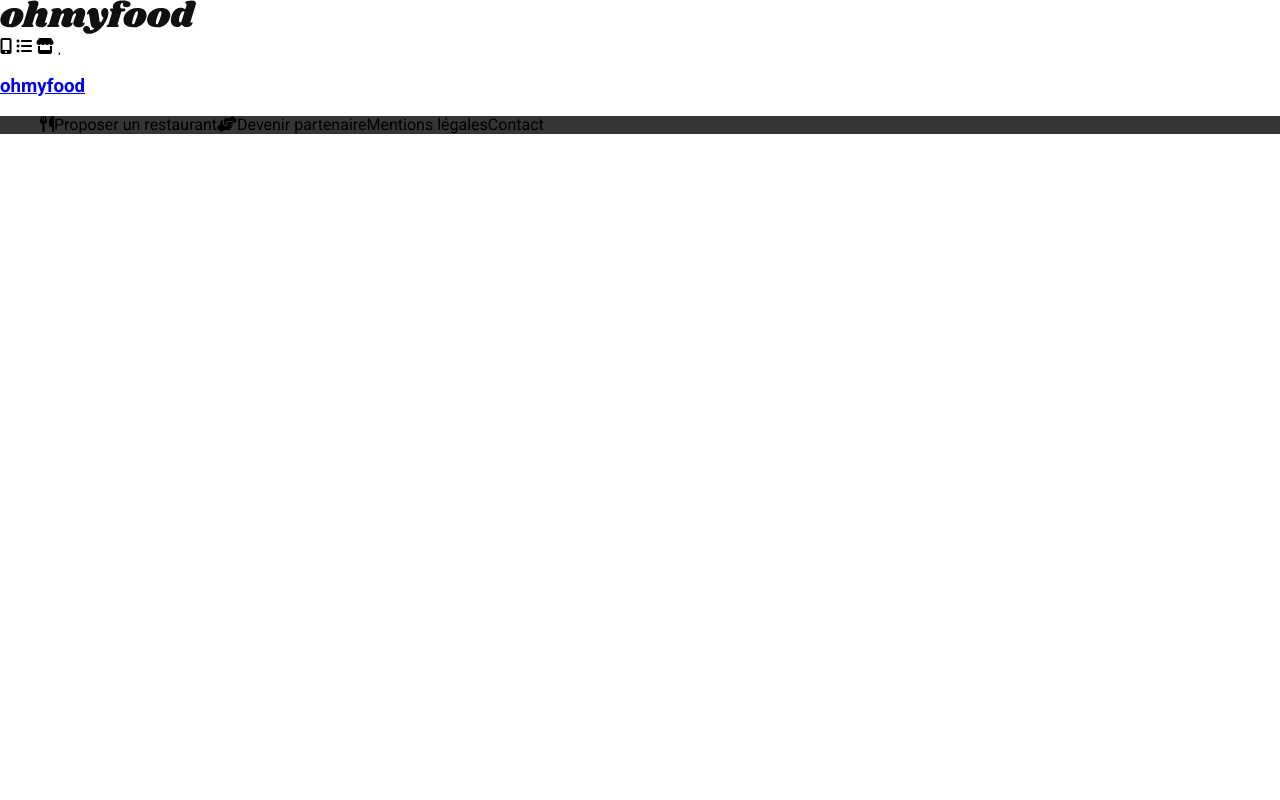
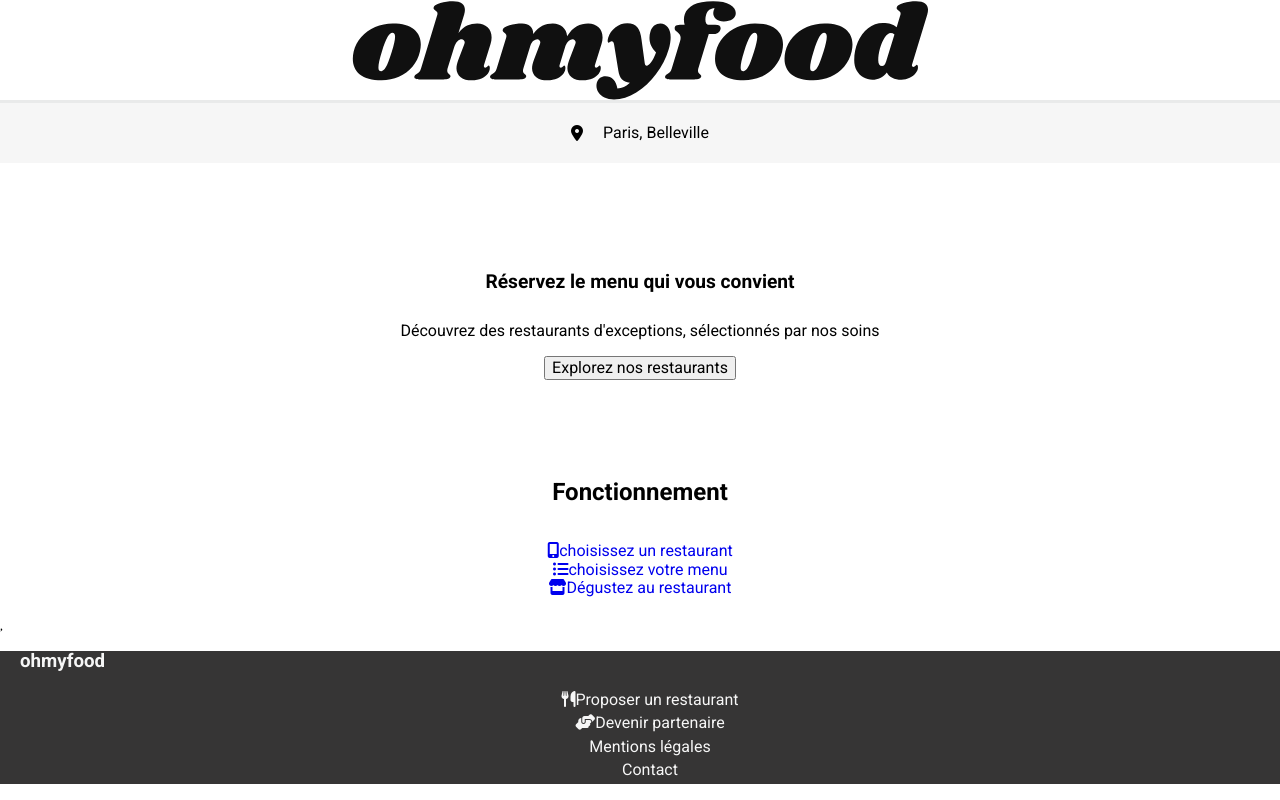
Before and after one commit to icode-life/P3, a website: page index.html in a window 1280 px wide. Drawn offline with Linux system fonts and the light colour scheme; a web font is replaced by a local one.

Commit message:
structure de la landing page

```diff
--- a/index.html
+++ b/index.html
@@ -20,10 +20,23 @@
             <img src="./assets/logo/ohmyfood@2x.svg" alt="logo ohmyfood">
         </header>
         <main>
-            <!-- icones fontawesome pour menu-->
-            <i class="fa-solid fa-mobile-screen-button"></i>
-            <i class="fa-solid fa-list-ul"></i>
-            <i class="fa-solid fa-store"></i>
+            <p class="location"><i class="fa-solid fa-location-dot"></i>Paris, Belleville</p>
+            <div class="motto">
+                <h1>Réservez le menu qui vous convient</h1>
+                <p class="motto-subtitle">Découvrez des restaurants d'exceptions, sélectionnés par nos soins</p>
+                <button>Explorez nos restaurants</button>
+            </div>
+            <h2>Fonctionnement</h2>
+            <nav>
+                <ul>
+                    <li><a href="#"><i class="fa-solid fa-mobile-screen-button"></i>choisissez un restaurant</a></li>
+                    <li><a href="#"><i class="fa-solid fa-list-ul"></i>choisissez votre menu</a></li>
+                    <li><a href="#"><i class="fa-solid fa-store"></i>Dégustez au restaurant</a></li>
+                </ul>
+            </nav>
+
+                        <!-- icones fontawesome pour menu-->
+
             <i class="fa-light fa-heart"></i>
 
         </main>
--- a/sass/layout/_footer.scss
+++ b/sass/layout/_footer.scss
@@ -1,6 +1,19 @@
-.footer-menu{
-    display: flex;
-    flex-direction: row;
-    list-style: none;
+h3 a{
+    text-decoration: none;
+    color: $light-grey;
+}
+footer{
+    padding-left: 20px;
     background-color: $footer;
+        .footer-menu {
+            display: flex;
+            flex-direction: column;
+            list-style: none;
+            background-color: $footer;
+            color: $light-grey;
+            padding-left: 0px;
+        }
+            li{
+                padding-bottom: 5px;
+            }
 }
--- a/sass/layout/_header.scss
+++ b/sass/layout/_header.scss
@@ -0,0 +1,9 @@
+header{
+    display: flex;
+    justify-content: center;
+    height: 100px;
+    margin-bottom: 0px;
+        img{
+            width: 50%;
+        }
+}
--- a/sass/main.sass
+++ /dev/null
@@ -1,22 +0,0 @@
-@import "./utils/variables"
-@import "./utils/functions"
-@import "./utils/mixins"
-@import "./utils/extensions"
-
-@import "./base/base"
-@import "./base/typography"
-
-@import "./components/buttons"
-
-@import "./layout/header"
-@import "./layout/nav"
-@import "./layout/container"
-@import "./layout/form"
-@import "./layout/footer"
-
-
-@import "./pages/restaurants"
-@import "./pages/accueil"
-
-
-@import "./Normalize.css"
--- /dev/null
+++ b/sass/main.scss
@@ -0,0 +1,22 @@
+@import "./utils/variables";
+@import "./utils/functions";
+@import "./utils/mixins";
+@import "./utils/extensions";
+
+@import "./base/base";
+@import "./base/typography";
+
+@import "./components/buttons";
+
+@import "./layout/header";
+@import "./layout/nav";
+@import "./layout/container";
+@import "./layout/form";
+@import "./layout/footer";
+
+
+@import "./pages/restaurants";
+@import "./pages/accueil";
+
+
+@import "./Normalize.css";
--- a/sass/pages/_accueil.scss
+++ b/sass/pages/_accueil.scss
@@ -1,3 +1,61 @@
+.location{
+    height: 60px;
+    display: flex;
+    justify-content: center;
+    align-items: center;
+    background-color: $light-grey;
+    border-top: solid 3px #E9EAEA;
+    margin-top: 0px;
+}
+
+.fa-location-dot{
+    padding-right: 20px;
+}
+
 h1{
-    font-size: xx-large;
+    font-size:larger;
 }
+
+.motto{
+    display: flex;
+    flex-direction: column;
+    width: 100%;
+    justify-content: center;
+    height: 280px;
+    align-items: center;
+    text-align: center;
+}
+
+.motto-subtitle{
+    width: 75%;
+    display: flex;
+    justify-content: center;
+    text-align: center;
+}
+
+h2{
+    display: flex;
+    justify-content: center;
+}
+
+nav{
+    display: flex;
+    flex-direction: column;
+}
+
+ul{
+    list-style: none;
+    display: flex;
+    flex-direction: column;
+    justify-content: center;
+    padding-left: 0px;
+}
+
+li{
+    display: flex;
+    justify-content: center;
+}
+
+a{
+    text-decoration: none;
+}
```
Also changed, not shown: sass/main.css, 1 other file.
